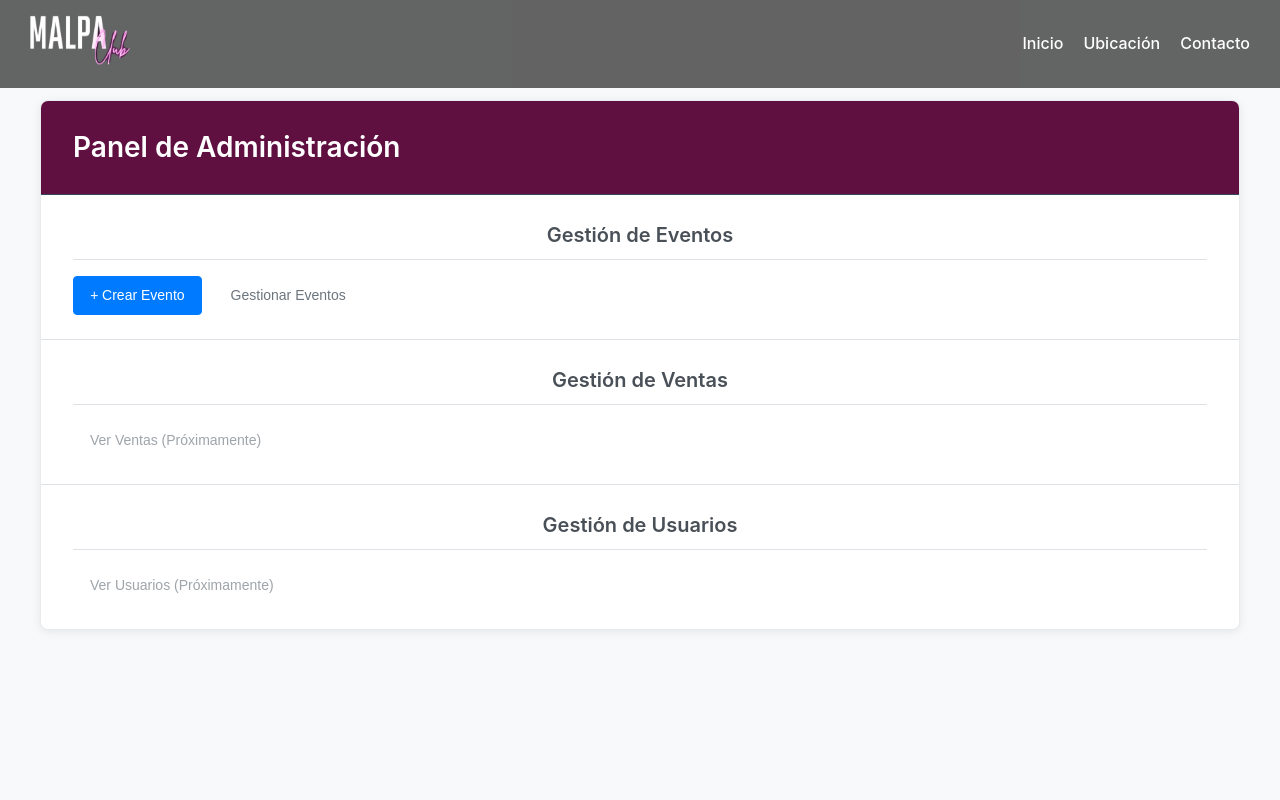
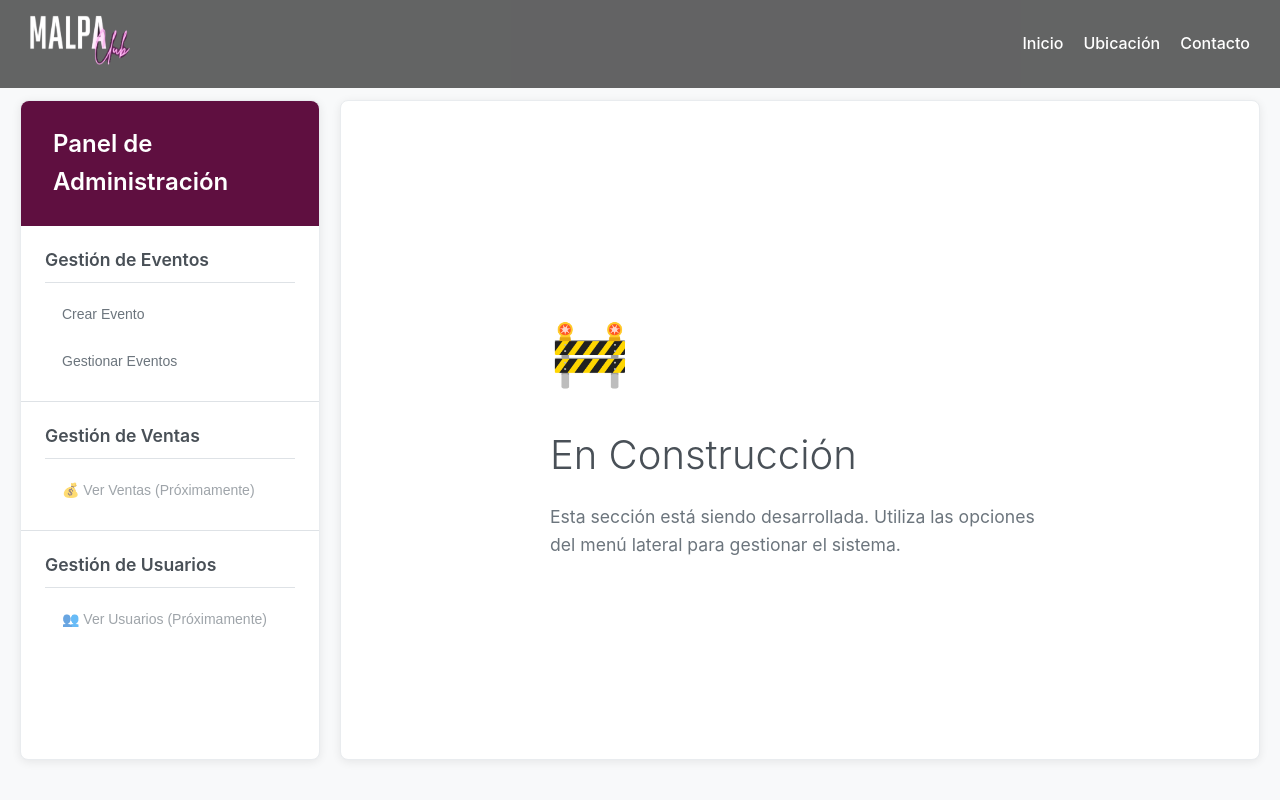
Before and after one commit to AgusAppes/integrador-SPD, a PHP site: page /sistema-ticket/views/admin.php in a window 1280 px wide. Run offline with PHP 8.4, Linux system fonts and the light colour scheme; some libraries are stand-ins or nearby versions.

Commit message:
ajustes generales

```diff
--- a/css/admin.css
+++ b/css/admin.css
@@ -1,71 +1,135 @@
-/* Reset y configuración base */
-.admin-panel, .admin-panel * {
+/* Reset y configuración base para admin */
+.admin-container, .admin-container * {
     margin: 0;
     padding: 0;
     box-sizing: border-box;
+    text-align: left !important; /* Sobrescribir el text-align: center del styles.css */
 }
 
-body {
-    font-family: -apple-system, BlinkMacSystemFont, 'Segoe UI', Roboto, 'Helvetica Neue', Arial, sans-serif;
-    background-color: #f8f9fa;
+/* Sobrescribir estilos globales para la página de admin */
+body.admin-page {
+    font-family: -apple-system, BlinkMacSystemFont, 'Segoe UI', Roboto, 'Helvetica Neue', Arial, sans-serif !important;
+    background-color: #f8f9fa !important;
     min-height: 100vh;
     margin: 0;
-    color: #2c3e50;
+    color: #2c3e50 !important;
     line-height: 1.6;
 }
 
 /* Contenedor principal */
 .main-content {
     padding: 20px;
+    margin-top: 80px;
 }
 
-/* Panel de Administración */
-.admin-panel {
-    max-width: 1200px;
-    margin: 0 auto;
-    background: #ffffff;
+/* Contenedor del admin con layout flex */
+.admin-container {
+    display: flex !important;
+    margin: 0 !important;
+    gap: 20px;
+    min-height: calc(100vh - 140px);
+    background-color: #f8f9fa !important;
+    color: #2c3e50 !important;
+}
+
+/* Barra lateral */
+.admin-sidebar {
+    width: 300px !important;
+    background: #ffffff !important;
     border-radius: 8px;
     box-shadow: 0 2px 10px rgba(0, 0, 0, 0.08);
     border: 1px solid #e9ecef;
-    overflow: hidden;
-    margin-top: 80px;
+    padding: 0;
+    position: sticky;
+    top: 100px;
+    color: #2c3e50 !important;
 }
 
-.admin-panel h1 {
-    background-color: #5f0f40;
-    color: #ffffff;
+.admin-sidebar h2 {
+    background-color: #5f0f40 !important;
+    color: #ffffff !important;
     padding: 24px 32px;
     margin: 0;
-    font-size: 1.75rem;
+    font-size: 1.5rem;
     font-weight: 600;
-    text-align: left;
-    border-bottom: 1px solid #34495e;
+    text-align: left !important;
+    border-radius: 8px 8px 0 0;
 }
 
-/* Secciones del panel */
-.admin-section {
-    padding: 24px 32px;
+/* Secciones de la barra lateral */
+.sidebar-section {
+    padding: 20px 24px;
     border-bottom: 1px solid #dee2e6;
 }
 
-.admin-section:last-child {
+.sidebar-section:last-child {
     border-bottom: none;
 }
 
-.admin-section h2 {
-    color: #495057;
-    font-size: 1.25rem;
+.sidebar-section h3 {
+    color: #495057 !important;
+    font-size: 1.1rem;
     font-weight: 600;
-    margin-bottom: 16px;
+    margin-bottom: 12px;
     padding-bottom: 8px;
     border-bottom: 1px solid #dee2e6;
+    text-align: left !important;
 }
 
-/* Acciones del admin */
-.admin-actions {
+/* Acciones de la barra lateral */
+.sidebar-actions {
     display: flex;
-    gap: 12px;
-    flex-wrap: wrap;
+    flex-direction: column;
+    gap: 8px;
+}
+
+.sidebar-btn {
+    width: 100%;
+    justify-content: flex-start;
+    text-align: left;
+    padding: 12px 16px;
+    font-size: 14px;
+}
+
+/* Contenido principal */
+.admin-main-content {
+    flex: 1 !important;
+    background: #ffffff !important;
+    border-radius: 8px;
+    box-shadow: 0 2px 10px rgba(0, 0, 0, 0.08);
+    border: 1px solid #e9ecef;
+    display: flex !important;
+    align-items: center;
+    justify-content: center;
+    min-height: 500px;
+    color: #2c3e50 !important;
+}
+
+/* Mensaje de construcción */
+.construction-message {
+    text-align: center !important;
+    padding: 40px;
+    color: #6c757d !important;
+}
+
+.construction-icon {
+    font-size: 4rem;
+    margin-bottom: 20px;
+}
+
+.construction-message h1 {
+    color: #495057 !important;
+    font-size: 2.5rem;
+    margin-bottom: 16px;
+    font-weight: 300;
+}
+
+.construction-message p {
+    font-size: 1.1rem;
+    line-height: 1.6;
+    max-width: 500px;
+    margin: 0 auto;
+    color: #6c757d !important;
 }
 
 /* Container principal */
@@ -249,6 +313,28 @@ textarea {
 
 /* Responsive design */
 @media (max-width: 768px) {
+    .admin-container {
+        flex-direction: column;
+        gap: 15px;
+    }
+
+    .admin-sidebar {
+        width: 100%;
+        position: static;
+    }
+
+    .admin-main-content {
+        min-height: 300px;
+    }
+
+    .construction-message h1 {
+        font-size: 2rem;
+    }
+
+    .construction-icon {
+        font-size: 3rem;
+    }
+
     .container {
         padding: 20px;
         margin: 10px;
--- a/views/admin-eventos.php
+++ b/views/admin-eventos.php
@@ -119,7 +119,7 @@ if (isset($_GET['edit']) && is_numeric($_GET['edit'])) {
     <!-- Estilos de modales -->
     <link rel="stylesheet" href="<?php echo BASE_URL; ?>css/modal.css">
 </head>
-<body>
+<body class="admin-page">
     <!-- Container para notificaciones toast -->
     <div id="toast-container" class="toast-container"></div>
 
--- a/views/admin.php
+++ b/views/admin.php
@@ -13,7 +13,7 @@
     <!-- Estilos de modales -->
     <link rel="stylesheet" href="<?php echo BASE_URL; ?>css/modal.css">
 </head>
-<body>
+<body class="admin-page">
     <!-- Container para notificaciones toast -->
     <div id="toast-container" class="toast-container"></div>
 
@@ -22,40 +22,51 @@
 
     <!-- Contenido principal -->
     <div class="main-content">
-        <!-- Panel de Administración -->
-        <div class="admin-panel">
-        <h1>Panel de Administración</h1>
-
+        <div class="admin-container">
+            <!-- Barra lateral -->
+            <div class="admin-sidebar">
+                <h2>Panel de Administración</h2>
 
                 <!-- Sección de Eventos -->
-        <div class="admin-section">
-            <h2>Gestión de Eventos</h2>
-            <div class="admin-actions">
-                <button class="btn btn-primary" onclick="openModal('createEventModal')">
-                    <i class="icon">+</i> Crear Evento
+                <div class="sidebar-section">
+                    <h3>Gestión de Eventos</h3>
+                    <div class="sidebar-actions">
+                        <button class="btn btn-secondary sidebar-btn" onclick="openModal('createEventModal')">
+                            Crear Evento
                         </button>
-                <button class="btn btn-secondary" onclick="window.location.href='<?php echo BASE_URL; ?>index.php?page=admin-eventos'">
+                        <button class="btn btn-secondary sidebar-btn" onclick="window.location.href='<?php echo BASE_URL; ?>index.php?page=admin-eventos'">
                             Gestionar Eventos
                         </button>
                     </div>
                 </div>
 
-        <!-- futuras secciones -->
-        <div class="admin-section">
-            <h2>Gestión de Ventas</h2>
-            <div class="admin-actions">
-                <button class="btn btn-secondary" disabled>
-                    Ver Ventas (Próximamente)
+                <!-- Futuras secciones -->
+                <div class="sidebar-section">
+                    <h3>Gestión de Ventas</h3>
+                    <div class="sidebar-actions">
+                        <button class="btn btn-secondary sidebar-btn" disabled>
+                            💰 Ver Ventas (Próximamente)
                         </button>
                     </div>
                 </div>
 
-        <div class="admin-section">
-            <h2>Gestión de Usuarios</h2>
-            <div class="admin-actions">
-                <button class="btn btn-secondary" disabled>
-                    Ver Usuarios (Próximamente)
+                <div class="sidebar-section">
+                    <h3>Gestión de Usuarios</h3>
+                    <div class="sidebar-actions">
+                        <button class="btn btn-secondary sidebar-btn" disabled>
+                            👥 Ver Usuarios (Próximamente)
                         </button>
+                    </div>
+                </div>
+            </div>
+
+            <!-- Contenido central -->
+            <div class="admin-main-content">
+                <div class="construction-message">
+                    <div class="construction-icon">🚧</div>
+                    <h1>En Construcción</h1>
+                    <p>Esta sección está siendo desarrollada. Utiliza las opciones del menú lateral para gestionar el sistema.</p>
+                </div>
             </div>
         </div>
     </div>
--- a/views/navbar.php
+++ b/views/navbar.php
@@ -24,7 +24,6 @@ $nombre_usuario = $usuario_logueado ? $_SESSION['usuario_nombre'] : '';
                 <!-- Opciones para usuarios logueados -->
                 <?php if ($es_admin): ?>
                     <li><a href="<?php echo BASE_URL; ?>index.php?page=admin">Panel Admin</a></li>
-                    <li><a href="<?php echo BASE_URL; ?>index.php?page=admin-eventos">Gestionar Eventos</a></li>
                 <?php endif; ?>
 
                 <?php if ($es_reception || $es_admin): ?>
```
Lines whose indentation alone changed are shown as unchanged.
